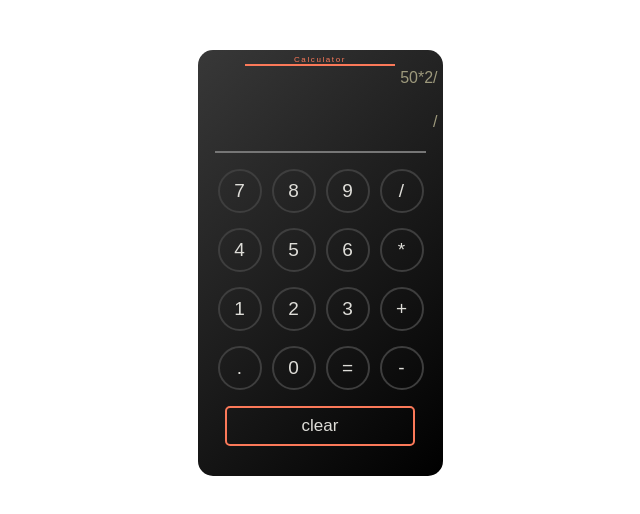
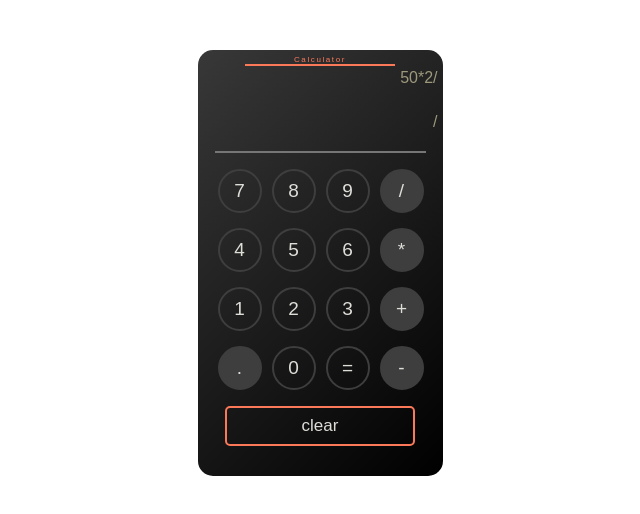
Before and after one commit to marcinmierzejewski/calculator-css, a plain HTML site: page index.html in a window 1280 px wide. Shown: the whole page, without its empty margins (320-960 px from the left). Drawn offline with nearby package versions, Linux system fonts and the light colour scheme; a web font is replaced by a local one.

Commit message:
added hover action and transitions

```diff
--- a/css/styles.css
+++ b/css/styles.css
@@ -9,6 +9,10 @@
 body {
   font-family: var(--main-font);
   color: var(--main-color);
+}
+
+.bg-grey {
+  background-color: var(--sec-color);
 }
 
 .container {
@@ -83,10 +87,18 @@ body {
   font-size: 19px;
   align-items: center;
   justify-content: center;
+  transition: background-color 250ms cubic-bezier(0.4, 0, 0.2, 1),
+              border 250ms cubic-bezier(0.4, 0, 0.2, 1);
 }
 
 .calc-num:nth-child(-n+12) {
   margin-bottom: 5px;
+}
+
+.calc-num:hover,
+.btn-clear:hover  {
+  background-color: var(--hover);
+  border: 2px solid var(--hover);
 }
 
 input {
@@ -97,6 +109,7 @@ input {
   display: block;
   margin: 0 auto;
   outline: none;
+  color: var(--main-color);
 }
 
 .btn-clear {
--- a/index.html
+++ b/index.html
@@ -31,19 +31,19 @@
             <li class="calc-num">7</li>
             <li class="calc-num">8</li>
             <li class="calc-num">9</li>
-            <li class="calc-num">/</li>
+            <li class="calc-num bg-grey">/</li>
             <li class="calc-num">4</li>
             <li class="calc-num">5</li>
             <li class="calc-num">6</li>
-            <li class="calc-num">*</li>
+            <li class="calc-num bg-grey">*</li>
             <li class="calc-num">1</li>
             <li class="calc-num">2</li>
             <li class="calc-num">3</li>
-            <li class="calc-num">+</li>
-            <li class="calc-num">.</li>
+            <li class="calc-num bg-grey">+</li>
+            <li class="calc-num bg-grey">.</li>
             <li class="calc-num">0</li>
             <li class="calc-num">=</li>
-            <li class="calc-num">-</li>
+            <li class="calc-num bg-grey">-</li>
           </ul>
           <button class="btn-clear" type="reset">clear</button>
         </form>
```
